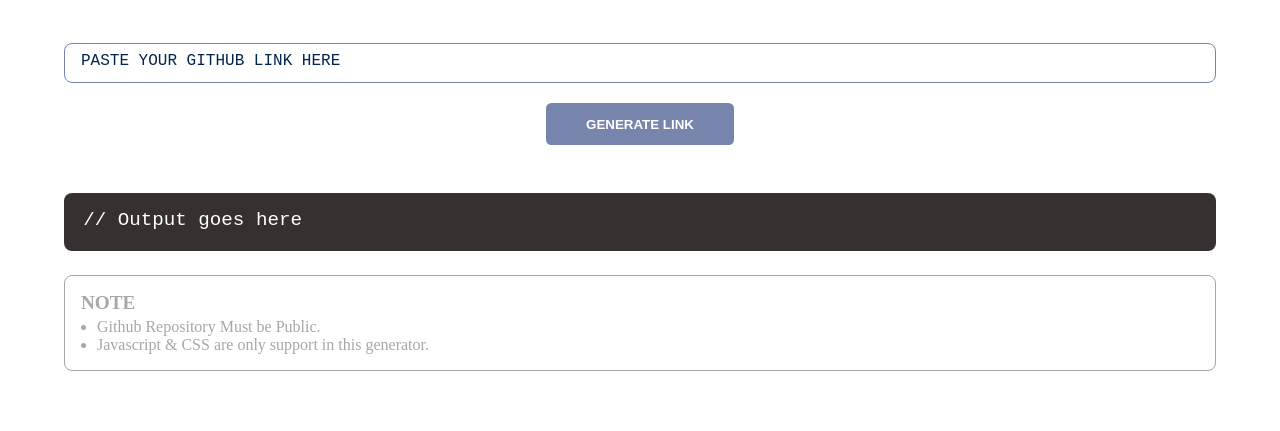
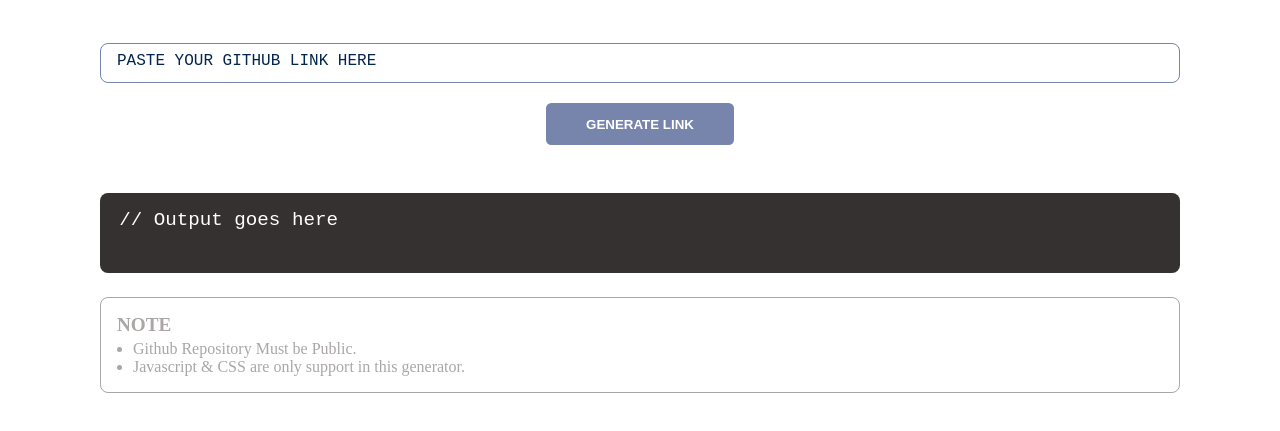
Before and after one commit to aniloli42/generate-cdn-link-jsdeliver, a plain HTML site: page index.html in a window 1280 px wide. Shown: the part 179-610 px from the top of the page. Drawn offline with Linux system fonts and the light colour scheme.

Commit message:
refactor: correct the tag and style

```diff
--- a/index.html
+++ b/index.html
@@ -30,7 +30,7 @@
 			<!-- Output of Generated Link -->
 			<div id="linkOutput">
 				<div id="copyButton">Copy</div>
-				<textarea rows="1" disabled id="generatedLink">// Output goes here</textarea rows="1">
+				<textarea disabled cols="80" id="generatedLink">// Output goes here</textarea>
 			</div>
 		</main>
 
--- a/styles/style.css
+++ b/styles/style.css
@@ -135,7 +135,6 @@ button:disabled {
 	padding: 0;
 	height: revert;
 	min-height: revert;
-	cursor: pointer;
 }
 
 .terms {
@@ -175,6 +174,8 @@ button:disabled {
 	cursor: pointer;
 	display: none;
 	position: relative;
+	border-top-right-radius: 0.5em;
+	border-bottom-right-radius: 0.5em;
 }
 
 #crossMarkBtn.show {
@@ -230,3 +231,9 @@ button:disabled {
 		font-size: 1.2rem;
 	}
 }
+
+@media (min-width: 1200px) {
+	.container {
+		width: 1080px;
+	}
+}
```
